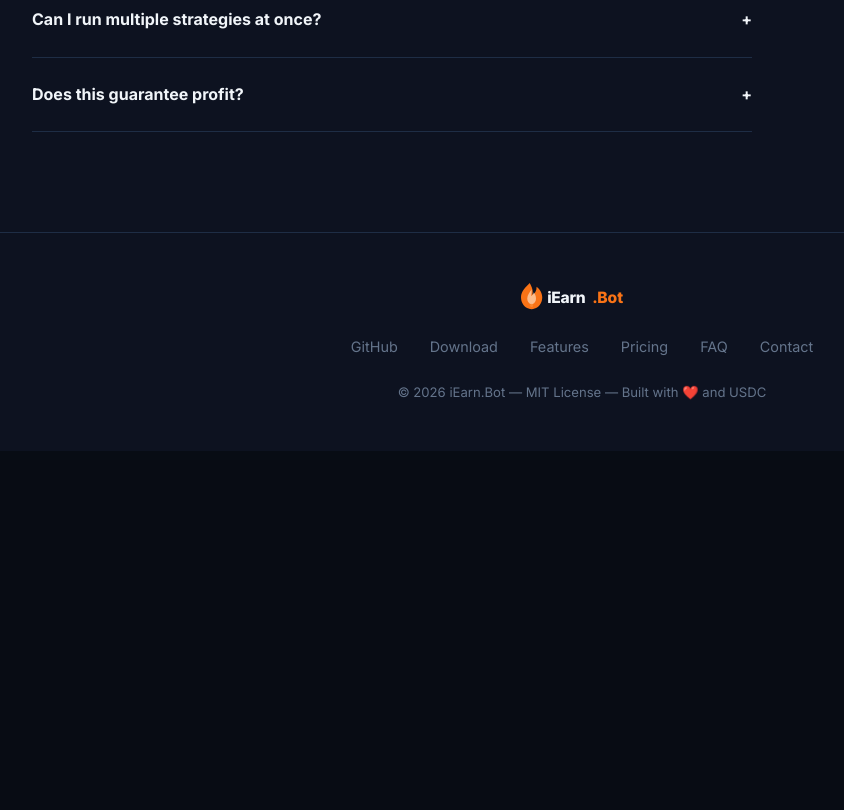
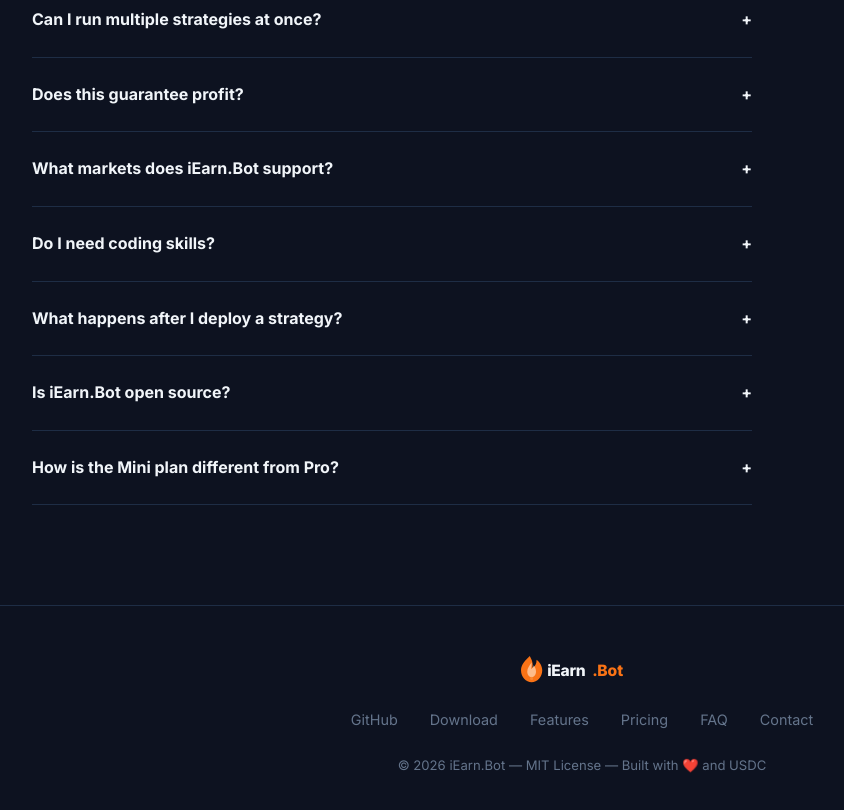
Before and after one commit to hiclawbot2026/iearnbot-website, a website: page public/index.html in a window 1280 px wide. Shown: the part 8080-8890 px from the top of the page, without its empty margins (58-902 px from the left). Before the commit the page ends 8531 px from the top, so only its background shows below. Drawn offline with Linux system fonts and the light colour scheme.

Commit message:
feat: expand FAQ to 10 items (EN+ZH), add nav anchor

```diff
--- a/public/index.html
+++ b/public/index.html
@@ -522,6 +522,11 @@
       <div class="faq-item"><div class="faq-q"><span data-i18n="q3">How much money do I need to start?</span><span>+</span></div><div class="faq-a" data-i18n="a3">Minimum ~$50 USDC.e on Polygon to get started. You'll also need a tiny amount of POL (~$0.01) for gas fees. We recommend starting small while you learn how the strategies perform.</div></div>
       <div class="faq-item"><div class="faq-q"><span data-i18n="q4">Can I run multiple strategies at once?</span><span>+</span></div><div class="faq-a" data-i18n="a4">Yes. V1, V2, and V3 run independently on separate schedules. You can also add custom V4+ strategies that run in parallel. Each strategy has independent stop-loss and take-profit settings.</div></div>
       <div class="faq-item"><div class="faq-q"><span data-i18n="q5">Does this guarantee profit?</span><span>+</span></div><div class="faq-a" data-i18n="a5">No. Prediction markets are speculative and iEarn.Bot is experimental software. Past performance doesn't guarantee future results. Only use funds you can afford to lose entirely. DYOR.</div></div>
+      <div class="faq-item"><div class="faq-q"><span data-i18n="q6">What markets does iEarn.Bot support?</span><span>+</span></div><div class="faq-a" data-i18n="a6">Currently Polymarket (prediction markets). Binance and Kalshi adapters are in development. We only support regulated, globally recognized exchanges — unlisted or unregulated platforms are blocked by design.</div></div>
+      <div class="faq-item"><div class="faq-q"><span data-i18n="q7">Do I need coding skills?</span><span>+</span></div><div class="faq-a" data-i18n="a7">No. iEarn.Bot is built for non-technical users. Just paste a URL or describe your idea in plain language — AI handles strategy generation, deployment, and execution automatically.</div></div>
+      <div class="faq-item"><div class="faq-q"><span data-i18n="q8">What happens after I deploy a strategy?</span><span>+</span></div><div class="faq-a" data-i18n="a8">The strategy runs locally on your machine — completely offline from our servers. Your funds, your rules. You can monitor it on the dashboard, pause it anytime, or set automatic stop-loss / take-profit limits.</div></div>
+      <div class="faq-item"><div class="faq-q"><span data-i18n="q9">Is iEarn.Bot open source?</span><span>+</span></div><div class="faq-a" data-i18n="a9">Yes. iEarn.Bot is fully open source under the MIT License. Anyone can audit, fork, or contribute. See our Open Source Manifesto for the full story.</div></div>
+      <div class="faq-item"><div class="faq-q"><span data-i18n="q10">How is the Mini plan different from Pro?</span><span>+</span></div><div class="faq-a" data-i18n="a10">Mini is pay-per-deploy ($9.9 per strategy, 3 free modifications). Pro is a monthly subscription ($19/month, up to 10 strategies total, 6 free modifications each). Both plans run locally forever after deployment — no ongoing charges.</div></div>
     </div>
   </div>
 </section>
@@ -617,6 +622,11 @@ const T = {
     q3:"How much money do I need to start?", a3:"Minimum ~$50 USDC.e on Polygon to get started. You'll also need a tiny amount of POL (~$0.01) for gas fees. We recommend starting small while you learn how the strategies perform.",
     q4:"Can I run multiple strategies at once?", a4:"Yes. V1, V2, and V3 run independently on separate schedules. You can also add custom V4+ strategies that run in parallel. Each strategy has independent stop-loss and take-profit settings.",
     q5:"Does this guarantee profit?", a5:"No. Prediction markets are speculative and iEarn.Bot is experimental software. Past performance doesn't guarantee future results. Only use funds you can afford to lose entirely. DYOR.",
+    q6:"What markets does iEarn.Bot support?", a6:"Currently Polymarket (prediction markets). Binance and Kalshi adapters are in development. We only support regulated, globally recognized exchanges — unlisted or unregulated platforms are blocked by design.",
+    q7:"Do I need coding skills?", a7:"No. iEarn.Bot is built for non-technical users. Just paste a URL or describe your idea in plain language — AI handles strategy generation, deployment, and execution automatically.",
+    q8:"What happens after I deploy a strategy?", a8:"The strategy runs locally on your machine — completely offline from our servers. Your funds, your rules. You can monitor it on the dashboard, pause it anytime, or set automatic stop-loss / take-profit limits.",
+    q9:"Is iEarn.Bot open source?", a9:"Yes. iEarn.Bot is fully open source under the MIT License. Anyone can audit, fork, or contribute. See our Open Source Manifesto for the full story.",
+    q10:"How is the Mini plan different from Pro?", a10:"Mini is pay-per-deploy ($9.9 per strategy, 3 free modifications). Pro is a monthly subscription ($19/month, up to 10 strategies total, 6 free modifications each). Both plans run locally forever after deployment — no ongoing charges.",
     footer:"© 2026 iEarn.Bot — MIT License — Built with ❤️ and USDC"
   },
   zh: {
@@ -677,6 +687,11 @@ const T = {
     q3:"我需要多少钱才能开始？", a3:"最低约 50 美元的 Polygon USDC.e 即可开始。还需要少量 POL（约 0.01 美元）用于 gas 费用。建议从小额开始，边学边熟悉策略表现。",
     q4:"可以同时运行多个策略吗？", a4:"可以。V1、V2、V3 按独立计划分别运行。你还可以添加并行运行的自定义 V4+ 策略，每个策略都有独立的止损和止盈设置。",
     q5:"这能保证盈利吗？", a5:"不能。预测市场具有投机性，iEarn.Bot 是实验性软件。历史表现不代表未来结果。只使用你能完全承受损失的资金。DYOR。",
+    q6:"iEarn.Bot 支持哪些市场？", a6:"目前支持 Polymarket（预测市场）。Binance 和 Kalshi 适配器正在开发中。我们只支持受监管的全球知名交易所，未上市或不受监管的平台将被系统拒绝。",
+    q7:"我需要编程技能吗？", a7:"不需要。iEarn.Bot 专为非技术用户设计。只需粘贴链接或用自然语言描述你的想法——AI 自动完成策略生成、部署和执行。",
+    q8:"策略部署后会发生什么？", a8:"策略在你的本地机器上运行——完全离线于我们的服务器。你的资金，你的规则。你可以在仪表盘上监控，随时暂停，或设置自动止损/止盈。",
+    q9:"iEarn.Bot 是开源的吗？", a9:"是的。iEarn.Bot 基于 MIT 协议完全开源。任何人都可以审计、Fork 或贡献代码。详见《开源宣言》。",
+    q10:"Mini 和 Pro 有什么区别？", a10:"Mini 按次付费（每个策略 $9.9，3 次免费修改）。Pro 为月度订阅（$19/月，累计最多 10 个策略，每个 6 次免费修改）。两个方案部署后本地永久免费运行，不再产生费用。",
     footer:"© 2026 iEarn.Bot — MIT 许可证 — 用 ❤️ 和 USDC 构建"
   },
   ja: {
```
